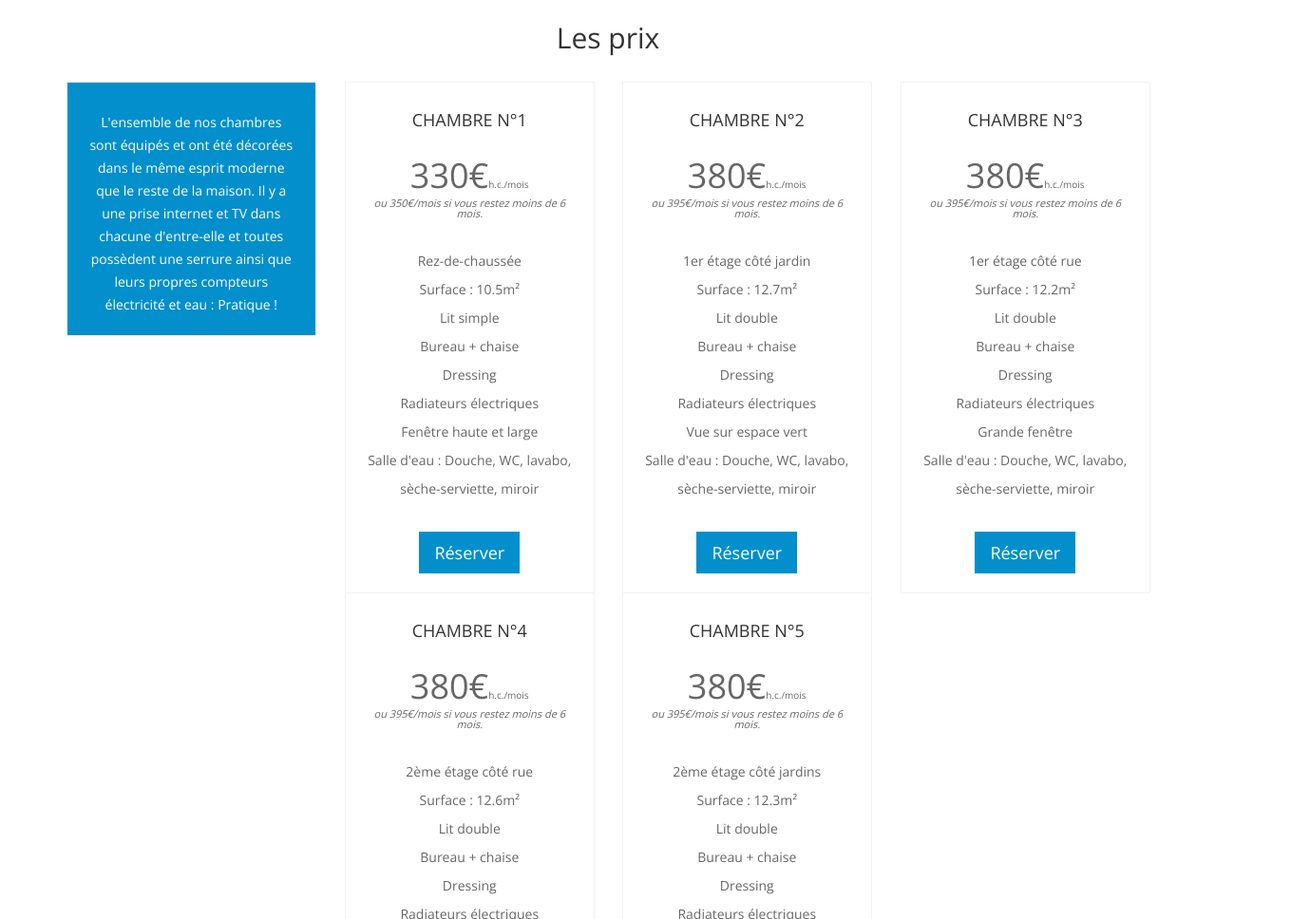
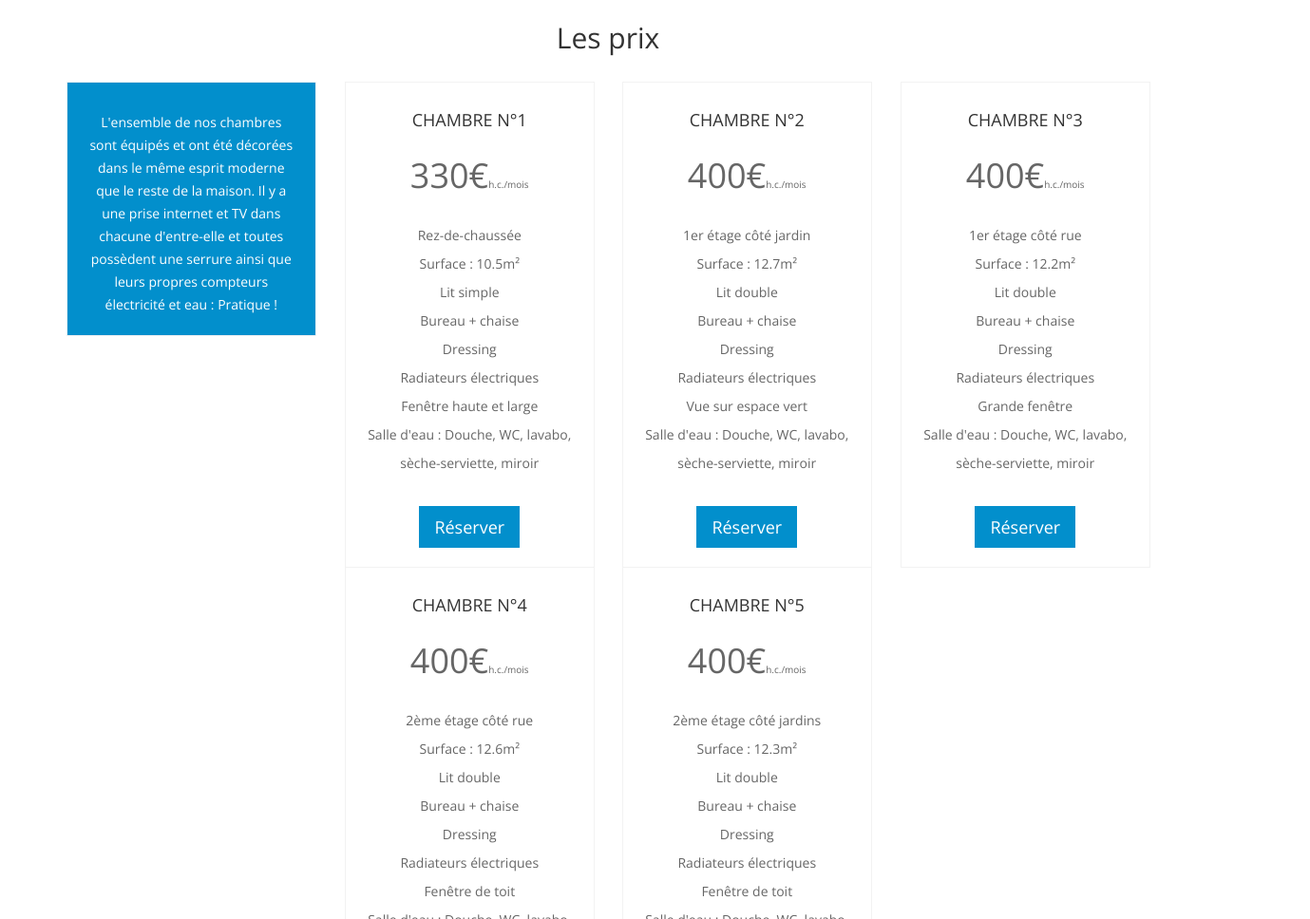
Before and after one commit to CyrilHskt/coloc-roubaix, a plain HTML site: page index.html in a window 1280 px wide. Shown: the part 2455-3423 px from the top of the page at 95% size, 1379 px wide, since content can reach past the window. Drawn offline with nearby package versions, Linux system fonts and the light colour scheme; some packages are replaced by stand-ins of ours.

Commit message:
Prices update

```diff
--- a/index.html
+++ b/index.html
@@ -348,7 +348,6 @@
               <h3>Chambre n°1</h3>
               <div class="price">
                 330€<span>h.c./mois</span>
-                <p>ou 350€/mois si vous restez moins de 6 mois.</p>
               </div>
               <ul>
                 <li>Rez-de-chaussée</li>
@@ -367,8 +366,7 @@
             <div class="single-table wow flipInY" data-wow-duration="1000ms" data-wow-delay="300ms">
               <h3>Chambre n°2</h3>
               <div class="price">
-                380€<span>h.c./mois</span>
-                <p>ou 395€/mois si vous restez moins de 6 mois.</p>
+                400€<span>h.c./mois</span>
               </div>
               <ul>
                 <li>1er étage côté jardin</li>
@@ -387,8 +385,7 @@
             <div class="single-table wow flipInY" data-wow-duration="1000ms" data-wow-delay="300ms">
               <h3>Chambre n°3</h3>
               <div class="price">
-                380€<span>h.c./mois</span>
-                <p>ou 395€/mois si vous restez moins de 6 mois.</p>
+                400€<span>h.c./mois</span>
               </div>
               <ul>
                 <li>1er étage côté rue</li>
@@ -407,8 +404,7 @@
             <div class="single-table wow flipInY" data-wow-duration="1000ms" data-wow-delay="300ms">
               <h3>Chambre n°4</h3>
               <div class="price">
-                380€<span>h.c./mois</span>
-                <p>ou 395€/mois si vous restez moins de 6 mois.</p>
+                400€<span>h.c./mois</span>
               </div>
               <ul>
                 <li>2ème étage côté rue</li>
@@ -427,8 +423,7 @@
             <div class="single-table wow flipInY" data-wow-duration="1000ms" data-wow-delay="300ms">
               <h3>Chambre n°5</h3>
               <div class="price">
-                380€<span>h.c./mois</span>
-                <p>ou 395€/mois si vous restez moins de 6 mois.</p>
+                400€<span>h.c./mois</span>
               </div>
               <ul>
                 <li>2ème étage côté jardins</li>
```
